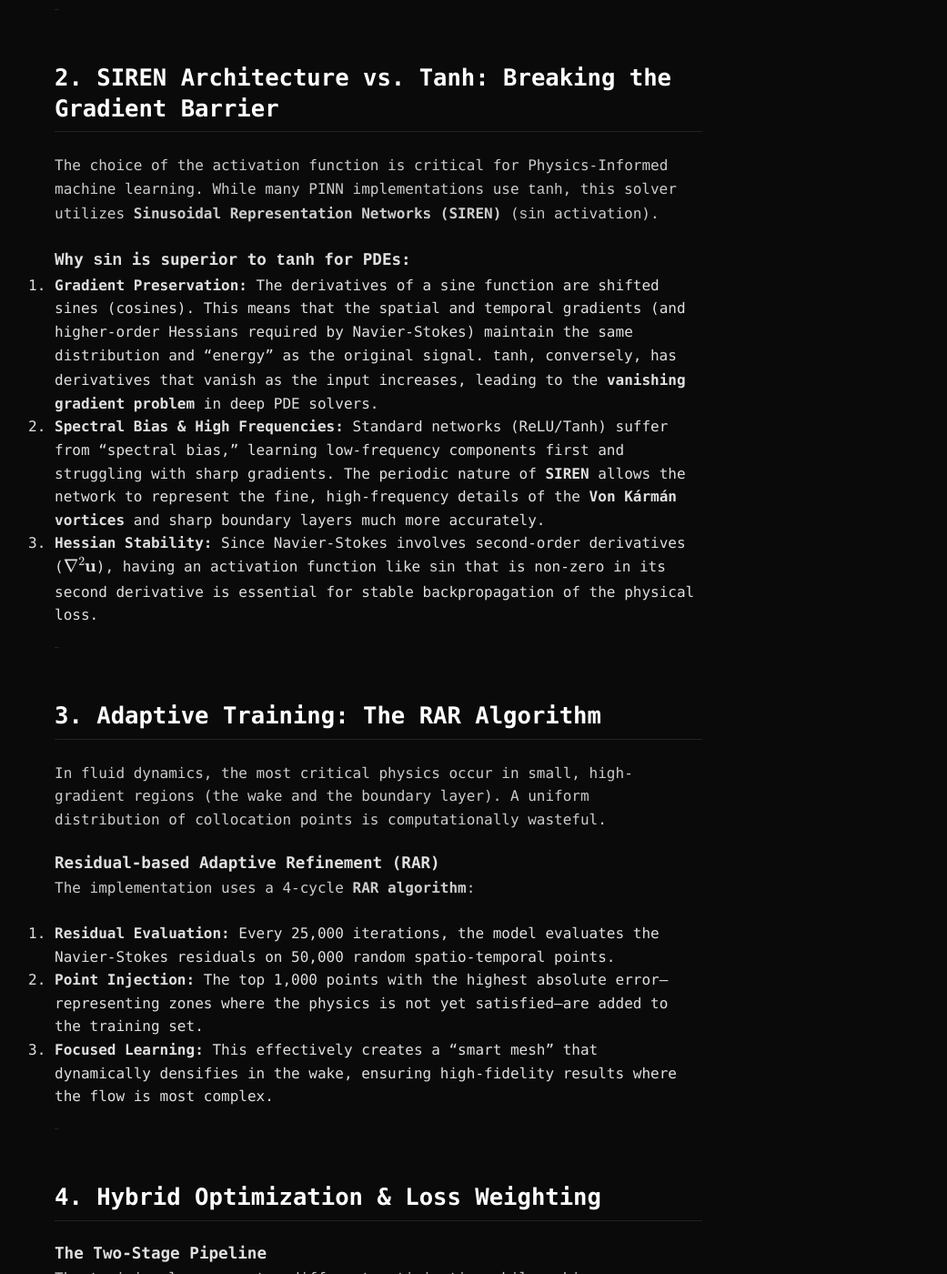
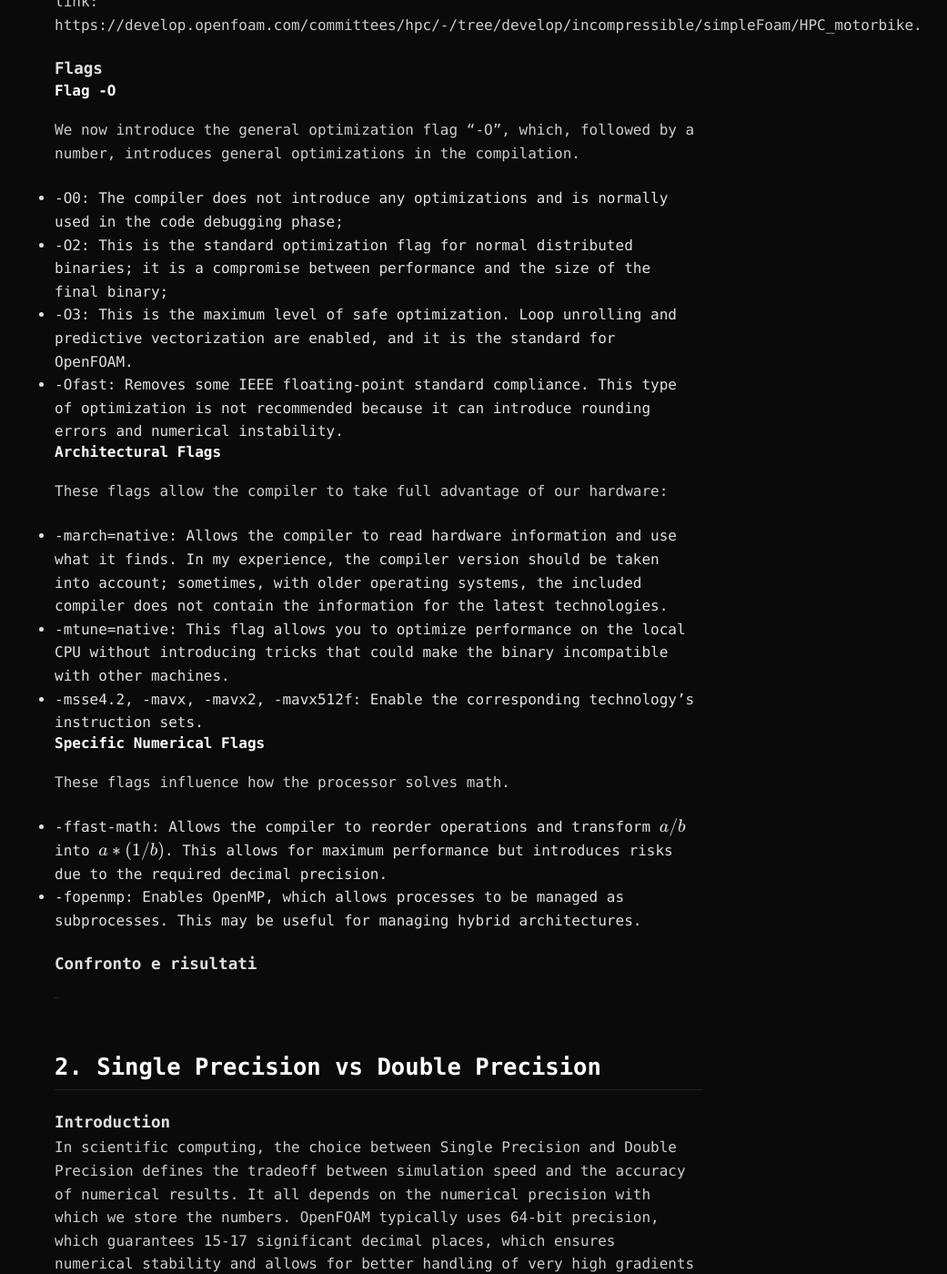
Before and after one commit to mttbrbr/mttbrbr.github.io, a Jekyll site: the page built from _projects/OpenFOAM-socket-Optimization/index.md, in a window 1280 px wide and 1400 px high, scrolled down 1868 px. Shown: the whole window at 91% size, without its empty margins (224-1265 px from the left). Built offline with Jekyll 4.4.1, drawn with Linux system fonts in a browser that asks for light colours; some of the changed text lies outside the part shown.

Commit message:
Update OpenFOAM

````diff
--- a/_projects/OpenFOAM-socket-Optimization/index.md
+++ b/_projects/OpenFOAM-socket-Optimization/index.md
@@ -22,50 +22,42 @@ Compiling is a very delicate process because transforming code, which in OpenFOA
 The pursuit of computational performance has led me to study the main types of optimization possible. In particular, it is clear that the compiled distributed package must meet the need for compatibility with as many hardware configurations as possible. While this is the best approach when distributing a package online, it clashes with the requirement that the calculation must be performed securely and in the shortest possible time. A "generalist" compilation prevents the software from being tailored to our hardware. Recent processors have available SIMD (single instruction, multiple data) units that allow the same operation to be performed on multiple data points simultaneously. A specialized compilation can therefore unlock AVX, AVX2, and AX512. These specific technologies allow the processing of 4, 8, or even 16 numbers in a single clock cycle. On the memory side, a hardware-based compilation allows you to avoid making assumptions about the size of the L1, L2, and L3 cache levels and to take advantage of Loop Tiling, reorganizing the code so that the processed data fits perfectly into the cache, reducing the CPU's data wait times. Another important detail concerns the processor structure itself: by compiling for your hardware, you can differentiate the use of cores geared toward computational power and cores geared toward efficiency, reducing the penalty of a highly asymmetric configuration.
 
 ### Test configuraton
-To make the results as transparent as possible, this section illustrates the configuration I used for testing. The processor is a Ryzen 7900X3D with 12 cores spread across two different CCDs, 6 of which have an additional 64MB L3 cache. The RAM is DDR5 at 6000MT/s. The operating system used for testing is Ubuntu 22.04 LTS.
+To make the results as transparent as possible, this section illustrates the configuration I used for testing. The processor is a Ryzen 7900X3D with 12 cores spread across two different CCDs, 6 of which have an additional 64MB L3 cache. The RAM is DDR5 at 6000MT/s. The operating system used for testing is Ubuntu 22.04 LTS e OpenFOAM ESI v2312.
+The case used has 17M cells and is based on the incompressible and stationary motorbike tutorial. It can be found as a media mesh at the following link: https://develop.openfoam.com/committees/hpc/-/tree/develop/incompressible/simpleFoam/HPC_motorbike.
 
 ### Flags
+#### Flag -O
+We now introduce the general optimization flag "-O", which, followed by a number, introduces general optimizations in the compilation.
+- -O0: The compiler does not introduce any optimizations and is normally used in the code debugging phase;
+- -O2: This is the standard optimization flag for normal distributed binaries; it is a compromise between performance and the size of the final binary;
+- -O3: This is the maximum level of safe optimization. Loop unrolling and predictive vectorization are enabled, and it is the standard for OpenFOAM.
+- -Ofast: Removes some IEEE floating-point standard compliance. This type of optimization is not recommended because it can introduce rounding errors and numerical instability.
 
+#### Architectural Flags
+These flags allow the compiler to take full advantage of our hardware:
+- -march=native: Allows the compiler to read hardware information and use what it finds. In my experience, the compiler version should be taken into account; sometimes, with older operating systems, the included compiler does not contain the information for the latest technologies.
+- -mtune=native: This flag allows you to optimize performance on the local CPU without introducing tricks that could make the binary incompatible with other machines.
+- -msse4.2, -mavx, -mavx2, -mavx512f: Enable the corresponding technology's instruction sets.
+
+#### Specific Numerical Flags
+These flags influence how the processor solves math.
+- -ffast-math: Allows the compiler to reorder operations and transform $a/b$ into $a * (1/b)$. This allows for maximum performance but introduces risks due to the required decimal precision.
+- -fopenmp: Enables OpenMP, which allows processes to be managed as subprocesses. This may be useful for managing hybrid architectures.
+
+### Confronto e risultati
 
 <a name="siren"></a>
-## 2. SIREN Architecture vs. Tanh: Breaking the Gradient Barrier
-The choice of the activation function is critical for Physics-Informed machine learning. While many PINN implementations use `tanh`, this solver utilizes **Sinusoidal Representation Networks (SIREN)** (`sin` activation).
+## 2. Single Precision vs Double Precision
+### Introduction
+In scientific computing, the choice between Single Precision and Double Precision defines the tradeoff between simulation speed and the accuracy of numerical results. It all depends on the numerical precision with which we store the numbers. OpenFOAM typically uses 64-bit precision, which guarantees 15-17 significant decimal places, which ensures numerical stability and allows for better handling of very high gradients and highly distorted or very small grids. The tradeoff is the need to move a larger amount of data.
 
-### Why `sin` is superior to `tanh` for PDEs:
-1.  **Gradient Preservation:** The derivatives of a sine function are shifted sines (cosines). This means that the spatial and temporal gradients (and higher-order Hessians required by Navier-Stokes) maintain the same distribution and "energy" as the original signal. `tanh`, conversely, has derivatives that vanish as the input increases, leading to the **vanishing gradient problem** in deep PDE solvers.
-2.  **Spectral Bias & High Frequencies:** Standard networks (ReLU/Tanh) suffer from "spectral bias," learning low-frequency components first and struggling with sharp gradients. The periodic nature of **SIREN** allows the network to represent the fine, high-frequency details of the **Von Kármán vortices** and sharp boundary layers much more accurately.
-3.  **Hessian Stability:** Since Navier-Stokes involves second-order derivatives ($\nabla^2 \mathbf{u}$), having an activation function like `sin` that is non-zero in its second derivative is essential for stable backpropagation of the physical loss.
+### Memory-bound processes and the benefits of single precision
+In computational fluid dynamics, the main limitation is bandwidth. Moving data is a very expensive process; the CPU performs calculations every 0.5 nanoseconds, while RAM takes up to 50-100 nanoseconds to provide the necessary data. Furthermore, CPUs benefit from the methods described above to perform multiple operations simultaneously.
+Using single precision reduces the size of numbers, which go from 64 bits to 32 bits, significantly increasing the amount of data moved between RAM and the CPU. Problems arise when the solver doesn't have enough significant digits to continue iterating and converging.
 
+### The best of both worlds
+OpenFOAM allows the use of a "-spdp" compiler flag, which is a compromise between the two. Data stored in RAM is 32-bit, but the solver solves linear systems using 64-bit precision. This maintains good numerical stability in the solvers while optimizing data transfer between RAM and the CPU.
 
-<a name="rar"></a>
-## 3. Adaptive Training: The RAR Algorithm
-In fluid dynamics, the most critical physics occur in small, high-gradient regions (the wake and the boundary layer). A uniform distribution of collocation points is computationally wasteful.
-
-### Residual-based Adaptive Refinement (RAR)
-The implementation uses a 4-cycle **RAR algorithm**:
-1.  **Residual Evaluation:** Every 25,000 iterations, the model evaluates the Navier-Stokes residuals on 50,000 random spatio-temporal points.
-2.  **Point Injection:** The top 1,000 points with the highest absolute error—representing zones where the physics is not yet satisfied—are added to the training set.
-3.  **Focused Learning:** This effectively creates a "smart mesh" that dynamically densifies in the wake, ensuring high-fidelity results where the flow is most complex.
-
-
-<a name="optimization"></a>
-## 4. Hybrid Optimization & Loss Weighting
-
-### The Two-Stage Pipeline
-The training leverages two different optimization philosophies:
-* **Phase 1 (Adam):** 100,000 iterations to explore the loss landscape and establish the global flow topology. Adam's stochastic nature is perfect for overcoming local minima during the initial RAR cycles.
-* **Phase 2 (L-BFGS):** A second-order optimizer that uses curvature information (Hessian approximation). This is the "precision strike" that drives the physical residuals down to machine epsilon ($10^{-5}$ range), ensuring the solution is strictly physical.
-
-### Loss Hierarchy
-The loss function is heavily weighted to enforce boundary integrity:
-* **Cylinder No-Slip (Weight 100):** Prioritizes zero-velocity at the cylinder wall, the primary source of vorticity.
-* **Continuity (Weight 20):** Enforces incompressibility ($\nabla \cdot \mathbf{u} = 0$) as a hard constraint.
-
-
-<a name="hardware"></a>
-## 5. Hardware Acceleration & Performance
-The solver is optimized for **AMD GPU (ROCm)** architectures, utilizing specialized environment overrides to ensure compatibility and performance for large-scale tensor operations:
-
-```python
-os.environ["DDE_BACKEND"] = "pytorch"
-os.environ["HSA_OVERRIDE_GFX_VERSION"] = "10.3.0" # Target: AMD RDNA2/3
+```
+export WM_PRECISION_OPTION=SPDP
+```
````
